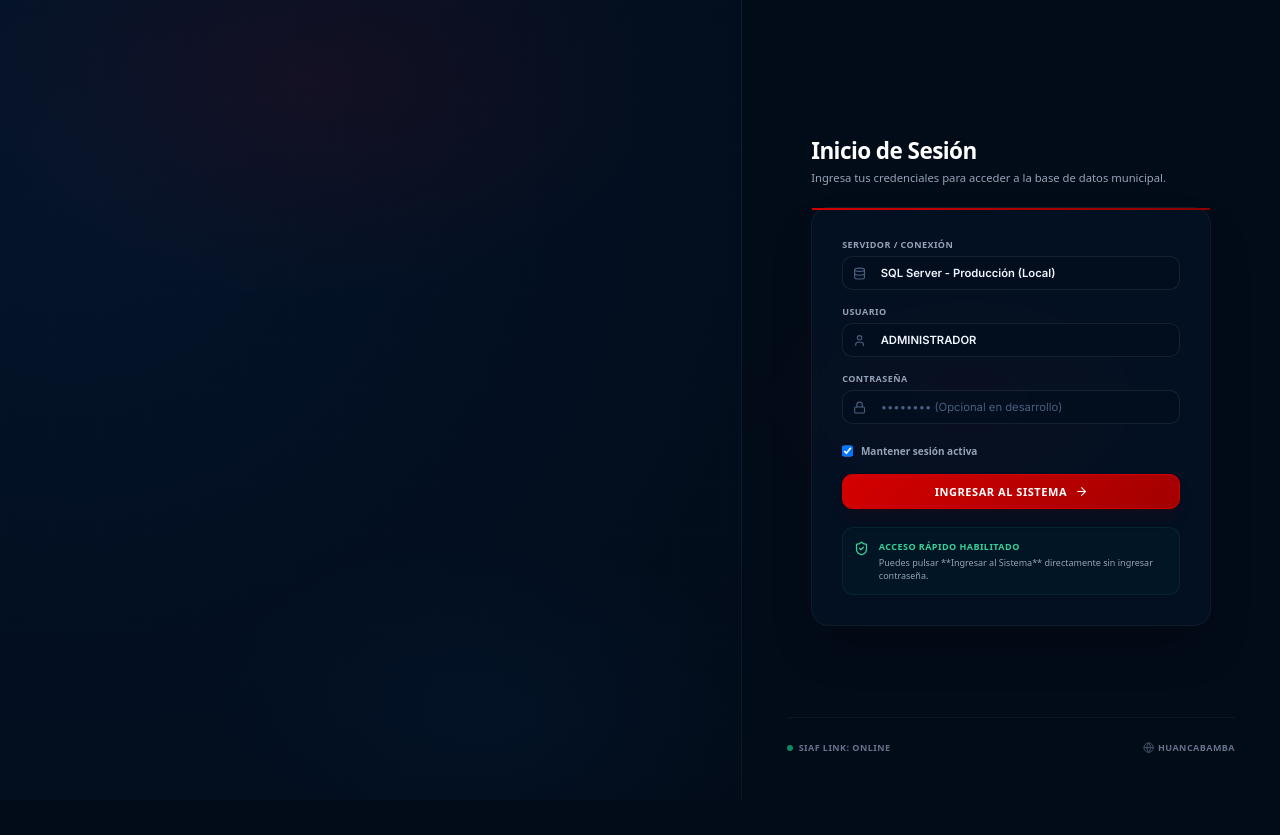
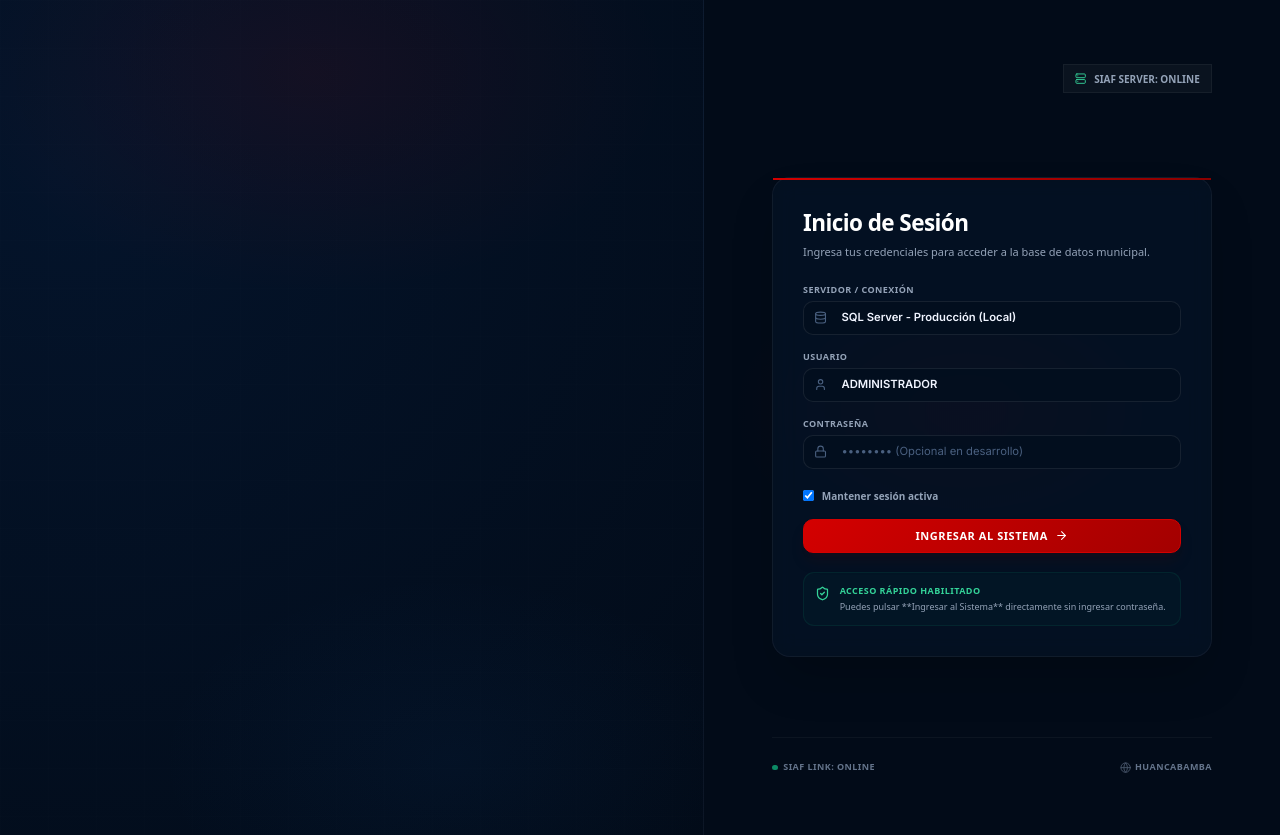
Before and after one commit to DraxLuis/SWSiconis2026-Web, a Next.js app: page /login in a window 1280 px wide. Before the commit the page ends 800 px from the top, so only its background shows below. Built offline with nearby package versions, Linux system fonts and the light colour scheme.

Commit message:
design: align form title inside login card and optimize layout grid symmetry

```diff
--- a/src/app/login/page.tsx
+++ b/src/app/login/page.tsx
@@ -13,7 +13,8 @@ import {
   FileText,
   CheckCircle2,
   Activity,
-  Globe
+  Globe,
+  Server
 } from 'lucide-react';
 
 export default function LoginPage() {
@@ -44,7 +45,7 @@ export default function LoginPage() {
       {/* LADO IZQUIERDO: VISUAL / DEMO DASHBOARD    */}
       {/* ========================================== */}
       <div
-        className="hidden lg:flex lg:w-[52%] xl:w-[58%] flex-col justify-between p-12 relative border-r border-white/[0.04] overflow-hidden"
+        className="hidden lg:flex lg:w-[55%] flex-col p-12 xl:p-16 relative border-r border-white/[0.04] overflow-hidden"
         style={{
           background: 'radial-gradient(circle at 10% 20%, #04142b 0%, #020B18 100%)',
         }}
@@ -86,8 +87,11 @@ export default function LoginPage() {
           }}
         />
 
-        {/* Brand/Header Superior */}
-        <div className="flex items-center gap-3.5 z-10 animate-fade-in">
+        {/* Contenedor Interno Centrado Simétricamente */}
+        <div className="max-w-[620px] w-full mx-auto flex-1 flex flex-col justify-between z-10">
+
+          {/* Header Superior Izquierdo */}
+          <div className="flex items-center gap-3.5 animate-fade-in">
             <div className="h-10 w-10 rounded-xl bg-gradient-to-br from-[#D40000] to-[#8B0000] flex items-center justify-center shadow-lg shadow-red-950/40 border border-white/10">
               <span className="text-sm font-black text-white tracking-widest">SC</span>
             </div>
@@ -103,7 +107,7 @@ export default function LoginPage() {
           </div>
 
           {/* Centro: Visualización del Dashboard SICONIS */}
-        <div className="z-10 max-w-2xl my-auto space-y-8 stagger-children">
+          <div className="space-y-8 my-auto py-8 stagger-children">
             <div className="space-y-3">
               <div className="inline-flex items-center gap-2 px-3 py-1 rounded-full bg-white/[0.04] border border-white/[0.06] text-xs font-semibold text-slate-300">
                 <TrendingUp className="h-3.5 w-3.5 text-[#D40000]" />
@@ -187,7 +191,11 @@ export default function LoginPage() {
                 </div>
                 <div className="h-28 w-full flex items-end justify-between gap-1 pt-4 relative">
                   {/* SVG Curve */}
-                <svg className="absolute inset-0 h-full w-full pointer-events-none overflow-visible" preserveAspectRatio="none">
+                  <svg
+                    className="absolute inset-0 h-full w-full pointer-events-none overflow-visible"
+                    viewBox="0 0 480 100"
+                    preserveAspectRatio="none"
+                  >
                     <defs>
                       <linearGradient id="chartGlow" x1="0" y1="0" x2="0" y2="1">
                         <stop offset="0%" stopColor="#D40000" stopOpacity="0.15" />
@@ -221,10 +229,11 @@ export default function LoginPage() {
             </div>
           </div>
 
-        {/* Footer Inferior */}
-        <div className="flex items-center justify-between z-10 text-[10px] text-[#4A6080] font-semibold tracking-wide border-t border-white/[0.04] pt-6 animate-fade-in">
+          {/* Footer Inferior Izquierdo */}
+          <div className="flex items-center justify-between text-[10px] text-[#4A6080] font-semibold tracking-wide border-t border-white/[0.04] pt-6 animate-fade-in">
             <span>SICONIS v2026.1 · WEB EDITION</span>
             <span>© 2026 Team Libera Sistemas Informáticos</span>
+          </div>
         </div>
       </div>
 
@@ -232,7 +241,7 @@ export default function LoginPage() {
       {/* LADO DERECHO: FORMULARIO DE INGRESO        */}
       {/* ========================================== */}
       <div
-        className="w-full lg:w-[48%] xl:w-[42%] flex flex-col justify-between p-8 md:p-12 relative bg-[#020B18]"
+        className="w-full lg:w-[45%] flex flex-col p-12 xl:p-16 relative bg-[#020B18]"
       >
         {/* Glow de fondo para darle profundidad a la tarjeta */}
         <div
@@ -247,37 +256,43 @@ export default function LoginPage() {
           }}
         />
 
-        {/* Logo superior en móviles únicamente */}
-        <div className="flex lg:hidden items-center gap-3 mb-8 animate-fade-in">
-          <div className="h-9 w-9 rounded-lg bg-gradient-to-br from-[#D40000] to-[#8B0000] flex items-center justify-center">
+        {/* Contenedor Interno Centrado Simétricamente */}
+        <div className="max-w-[440px] w-full mx-auto flex-1 flex flex-col justify-between z-10">
+
+          {/* Header Superior Derecho - Alinear en la misma línea que el logo izquierdo */}
+          <div className="flex items-center justify-between lg:justify-end gap-3 h-10">
+            {/* Logo en móviles únicamente */}
+            <div className="flex lg:hidden items-center gap-2">
+              <div className="h-8 w-8 rounded-lg bg-gradient-to-br from-[#D40000] to-[#8B0000] flex items-center justify-center">
                 <span className="text-xs font-black text-white tracking-widest">SC</span>
               </div>
               <div>
-            <div className="flex items-baseline gap-1 leading-none">
-              <span className="text-sm font-black tracking-widest text-white">SICONIS</span>
-              <span className="text-[10px] font-bold text-[#D40000]">2026</span>
-            </div>
-            <p className="text-[8px] text-[#4A6080] font-bold tracking-widest uppercase mt-0.5">
-              Consultas Interactivas SIAF®
-            </p>
+                <span className="text-xs font-black tracking-widest text-white">SICONIS</span>
               </div>
             </div>
 
-        {/* Formulario centrado */}
-        <div className="my-auto w-full max-w-[400px] mx-auto z-10">
+            {/* Desktop-only Server Clock/Status */}
+            <div className="hidden lg:flex items-center gap-2 px-3 py-1.5 rounded-lg bg-white/[0.03] border border-white/[0.05] text-[10px] font-bold text-slate-400">
+              <Server className="h-3 w-3 text-emerald-400" />
+              <span>SIAF SERVER: ONLINE</span>
+            </div>
+          </div>
 
-          <div className="mb-6 space-y-1">
-            <h1 className="text-xl md:text-2xl font-black tracking-tight text-white">
+          {/* Centro: Login Card (con el título e inputs encapsulados) */}
+          <div className="my-auto py-8">
+            <div className="glass-card p-6 md:p-8 border-white/[0.08] bg-[#061526]/50 backdrop-blur-2xl shadow-2xl relative rounded-2xl">
+              {/* Top highlight bar */}
+              <div className="absolute top-0 left-0 right-0 h-[2px] bg-gradient-to-r from-[#D40000] to-[#8B0000]" />
+
+              {/* Título interno alineado simétricamente con los inputs */}
+              <div className="mb-6 space-y-1.5">
+                <h1 className="text-xl md:text-2xl font-black tracking-tight text-white leading-none">
                   Inicio de Sesión
                 </h1>
-            <p className="text-xs text-slate-400">
+                <p className="text-[11px] text-slate-400 leading-normal">
                   Ingresa tus credenciales para acceder a la base de datos municipal.
                 </p>
               </div>
-
-          <div className="glass-card p-6 md:p-8 border-white/[0.08] bg-[#061526]/50 backdrop-blur-2xl shadow-2xl relative rounded-2xl">
-            {/* Top highlight bar */}
-            <div className="absolute top-0 left-0 right-0 h-[2px] bg-gradient-to-r from-[#D40000] to-[#8B0000]" />
 
               <form onSubmit={handleLogin} className="space-y-4">
 
@@ -397,8 +412,8 @@ export default function LoginPage() {
             </div>
           </div>
 
-        {/* Footer en derecho: estado de red / servidores */}
-        <div className="flex items-center justify-between border-t border-white/[0.04] pt-6 text-[9px] font-bold tracking-wider text-slate-500 z-10">
+          {/* Footer en derecho: estado de red / servidores - Alineado en la misma línea del footer izquierdo */}
+          <div className="flex items-center justify-between border-t border-white/[0.04] pt-6 text-[9px] font-bold tracking-wider text-slate-500">
             <div className="flex items-center gap-1.5">
               <span className="h-1.5 w-1.5 rounded-full bg-emerald-500 animate-pulse" />
               <span>SIAF LINK: ONLINE</span>
@@ -410,5 +425,6 @@ export default function LoginPage() {
           </div>
         </div>
       </div>
+    </div>
   );
 }
```
Lines whose indentation alone changed are shown as unchanged.
